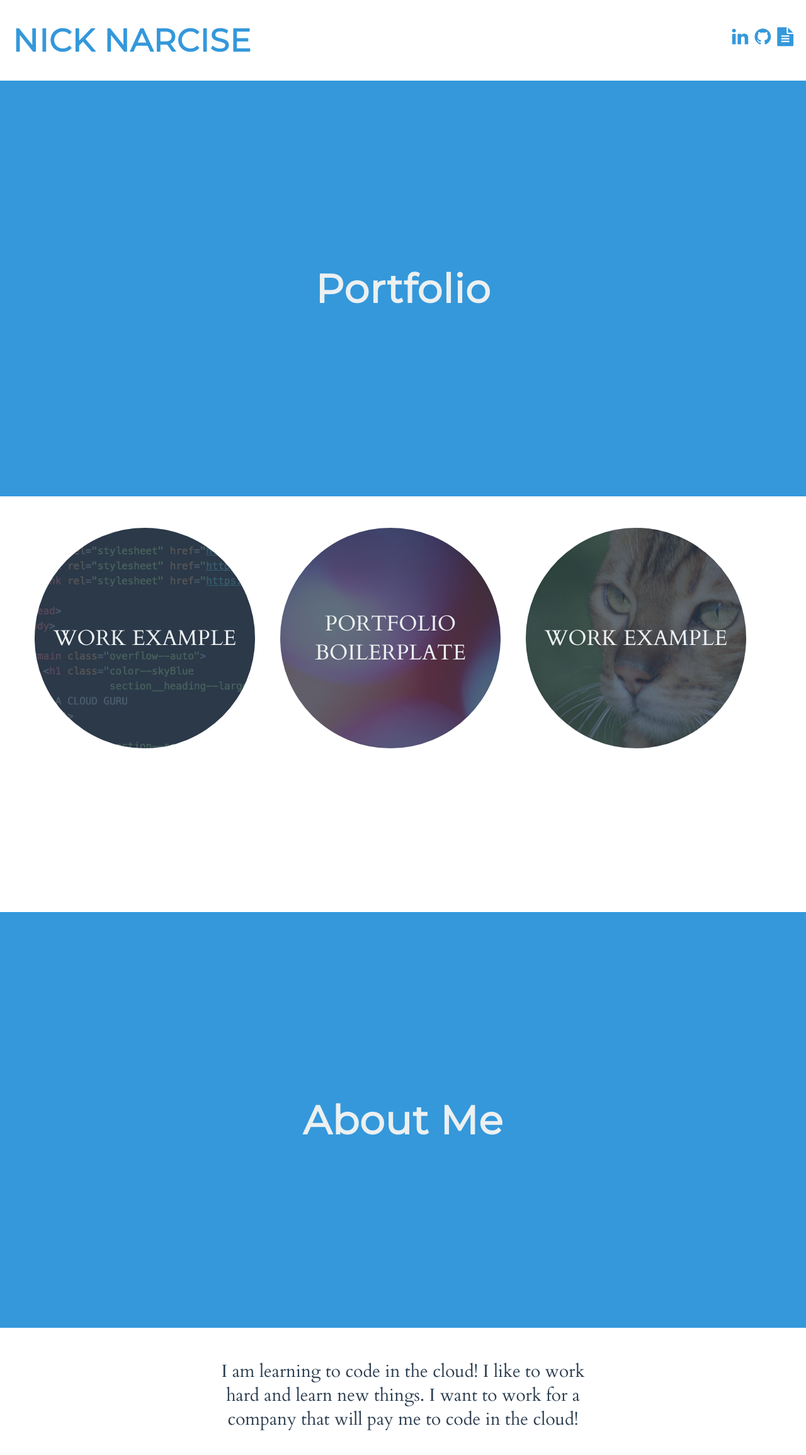
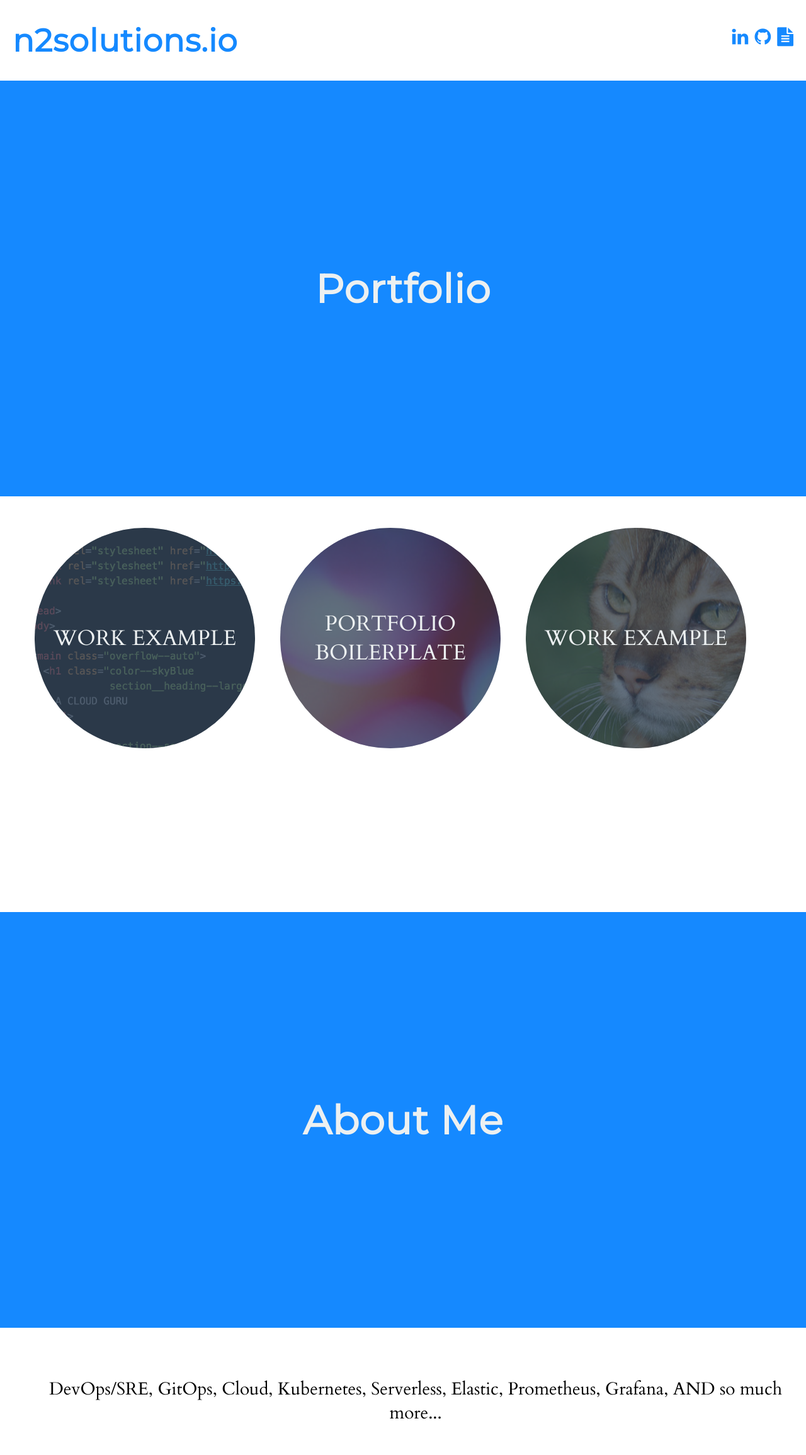
Before and after one commit to nnarcise/my-portfolio, a React app: page / in a window 1280 px wide. Shown: the top 2310 px of the page at 63% size. Built offline with nearby package versions, Linux system fonts and the light colour scheme.

Commit message:
Updated color and fixed styles

```diff
--- a/index.html
+++ b/index.html
@@ -14,7 +14,7 @@
   <body>
     <main class="overflow--auto">
       <h1 class="color--skyBlue section__heading--largest">
-        NICK NARCISE
+        n2solutions.io
       </h1>
 
       <ul class="section--social">
@@ -27,7 +27,7 @@
           <a class="color--skyBlue social"
              title="LinkedIn Profile"
              target="_blank"
-             href="https://linkedin.com/in/nick-narcise">
+             href="https://www.linkedin.com/in/nicknarcise/">
             <i class="fa fa-linkedin"></i>
           </a>
         </li>
@@ -37,7 +37,7 @@
           <a class="social color--skyBlue"
              title="GitHub Profile"
              target="_blank"
-             href="https://github.com/nnarcise">
+             href="https://github.com/nicknarcise">
             <i class="fa fa-github"></i>
           </a>
         </li>
@@ -69,8 +69,18 @@
 
     <section class="section section--alignCentered section--description">
       <p class="color--darkgrey section__description">
-        I am learning to code in the cloud! I like to work hard and learn new things.
-        I want to work for a company that will pay me to code in the cloud!
+        <ul>
+            DevOps/SRE,
+            GitOps,
+            Cloud,
+            Kubernetes,
+            Serverless,
+            Elastic,
+            Prometheus,
+            Grafana,
+            AND so much more...
+        </ul>
+
       </p>
     </section>
 
--- a/styles/main.css
+++ b/styles/main.css
@@ -21,11 +21,12 @@
 */
 
 .background--skyBlue {
-  background-color: rgb(52, 152, 219);
+  /*background-color: rgb(52, 152, 219);*/
+  background-color: rgb(21, 137, 255);
 }
 
 .color--skyBlue {
-  color: rgb(52, 152, 219);
+  color: rgb(21, 137, 255);
 }
 
 .color--cloud {
@@ -64,6 +65,9 @@ h1, h2, h3, h4, h5, h6 {
   letter-spacing: .1rem;
 }
 
+li {
+  list-style-type: circle;
+}
 /*
   Helpers
 */
```
